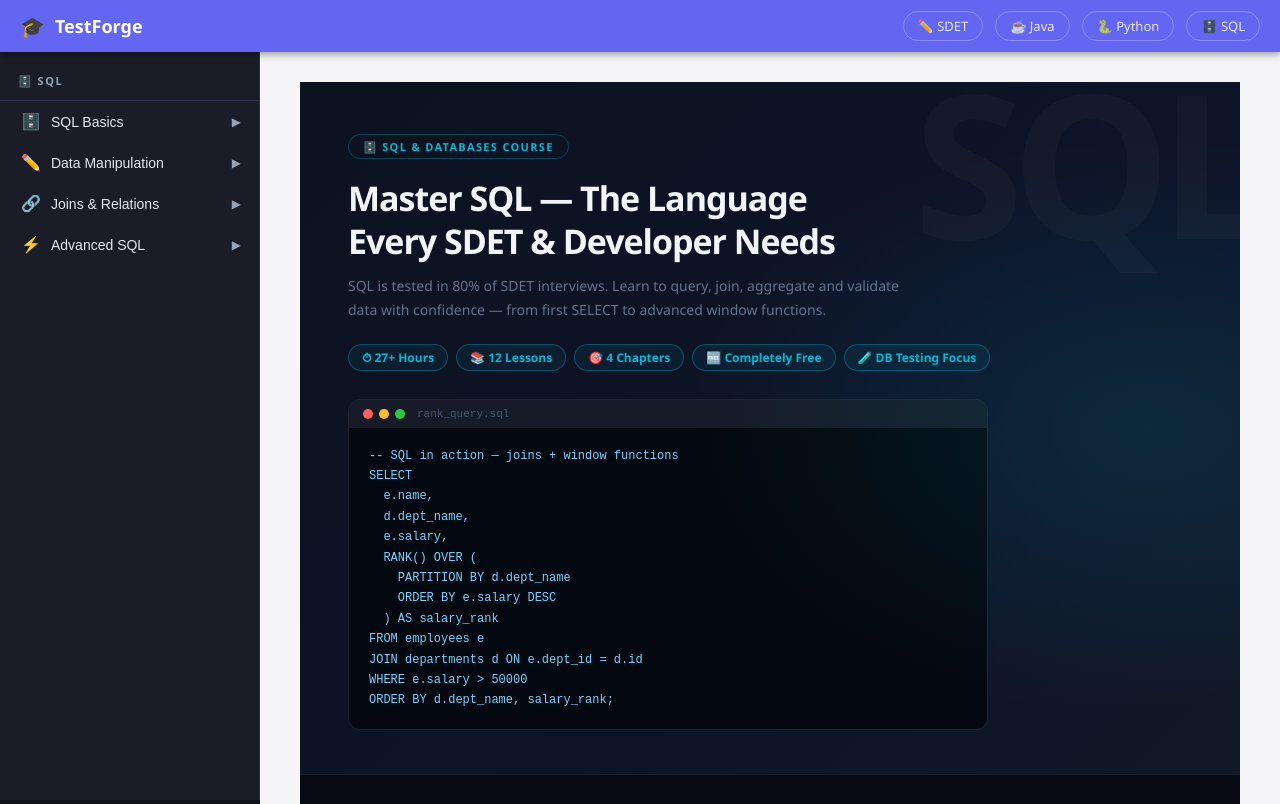
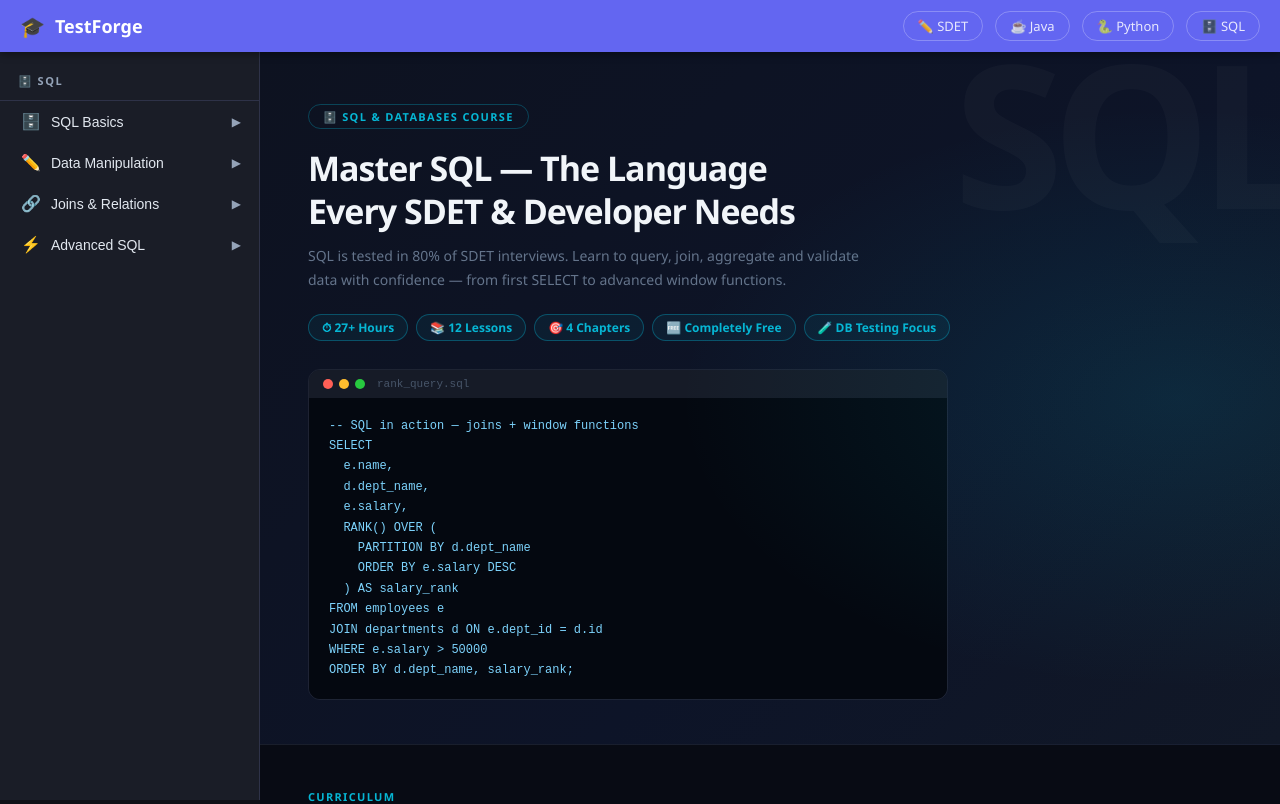
Before and after one commit to Sakshidhole04/SDET-HUB, a React (Vite) app: page /SDET-HUB/sql in a window 1280 px wide. Shown: the top 804 px of the page. Built offline with nearby package versions, Linux system fonts and the light colour scheme.

Commit message:
fix: remove main-content padding/bg for dark course home pages

```diff
--- a/src/App.css
+++ b/src/App.css
@@ -490,6 +490,12 @@ a { color: inherit; text-decoration: none; }
   overflow-y: auto;
   padding: 30px 40px;
   background: #f5f5f7;
+}
+/* dark course home pages need NO padding/bg from main-content */
+.main-content:has(.ch-wrap),
+.main-content:has(.sh-wrap) {
+  padding: 0;
+  background: #080b14;
 }
 
 /* ===== SDET HOME PAGE (sh-*) ===== */
```
